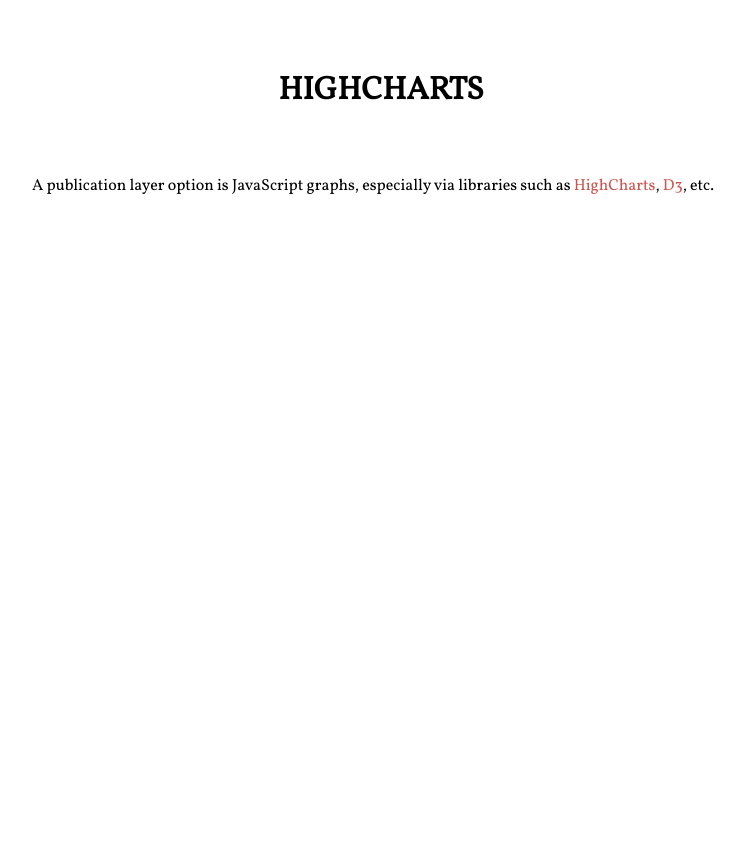
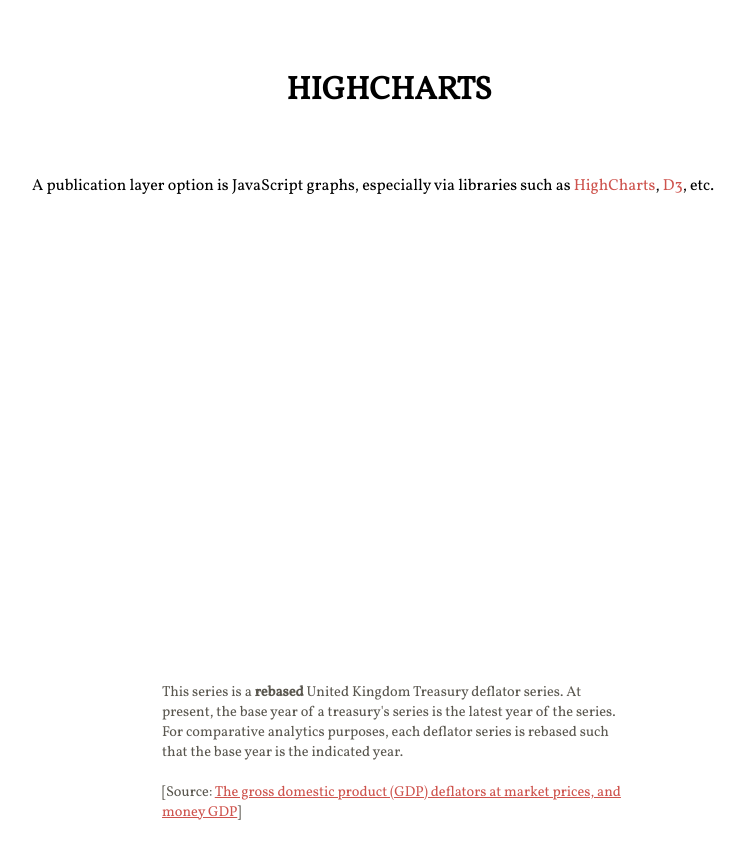
Before and after one commit to thereferences/library, a plain HTML site: page graphs/pages/deflator.html in a window 1280 px wide. Shown: the whole page, without its empty margins (356-1101 px from the left). Before the commit the page ends 800 px from the top, so only its background shows below. Drawn offline with nearby package versions, Linux system fonts and the light colour scheme; no server answers.

Commit message:
Update graphs/pages/deflator.html

```diff
--- a/graphs/pages/deflator.html
+++ b/graphs/pages/deflator.html
@@ -33,6 +33,15 @@
   <div class="grid-item">
     <script src="../assets/js/deflator.js"  type="text/javascript"></script>
     <div id="container0005" style="height: 445px; width: 390px; margin: 0 auto"></div>
+
+    <figcaption>
+      This series is a <b>rebased</b> United Kingdom Treasury deflator series.  At present, the base year of a
+      treasury's series is the latest year of the series.  For comparative analytics purposes, each deflator series
+      is rebased such that the base year is the indicated year.<br><br>
+      [Source: <a href="https://www.gov.uk/government/collections/gdp-deflators-at-market-prices-and-money-gdp" target="_blank">
+      <span style="text-decoration: underline;">The gross domestic product (GDP) deflators at market prices, and money GDP</span></a>]
+    </figcaption>
+
   </div>
   <div class="grid-item"></div>
 </div>
```
